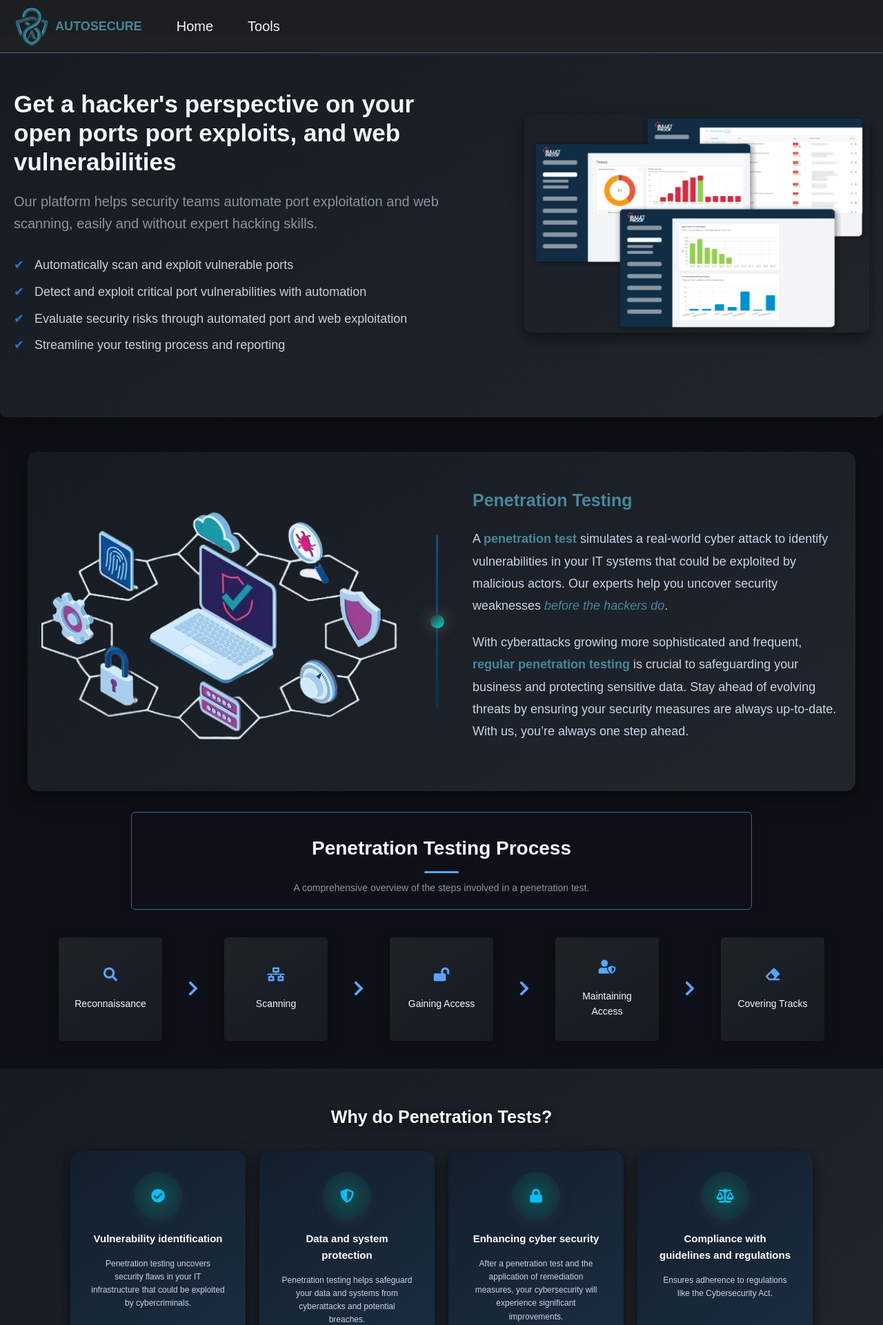
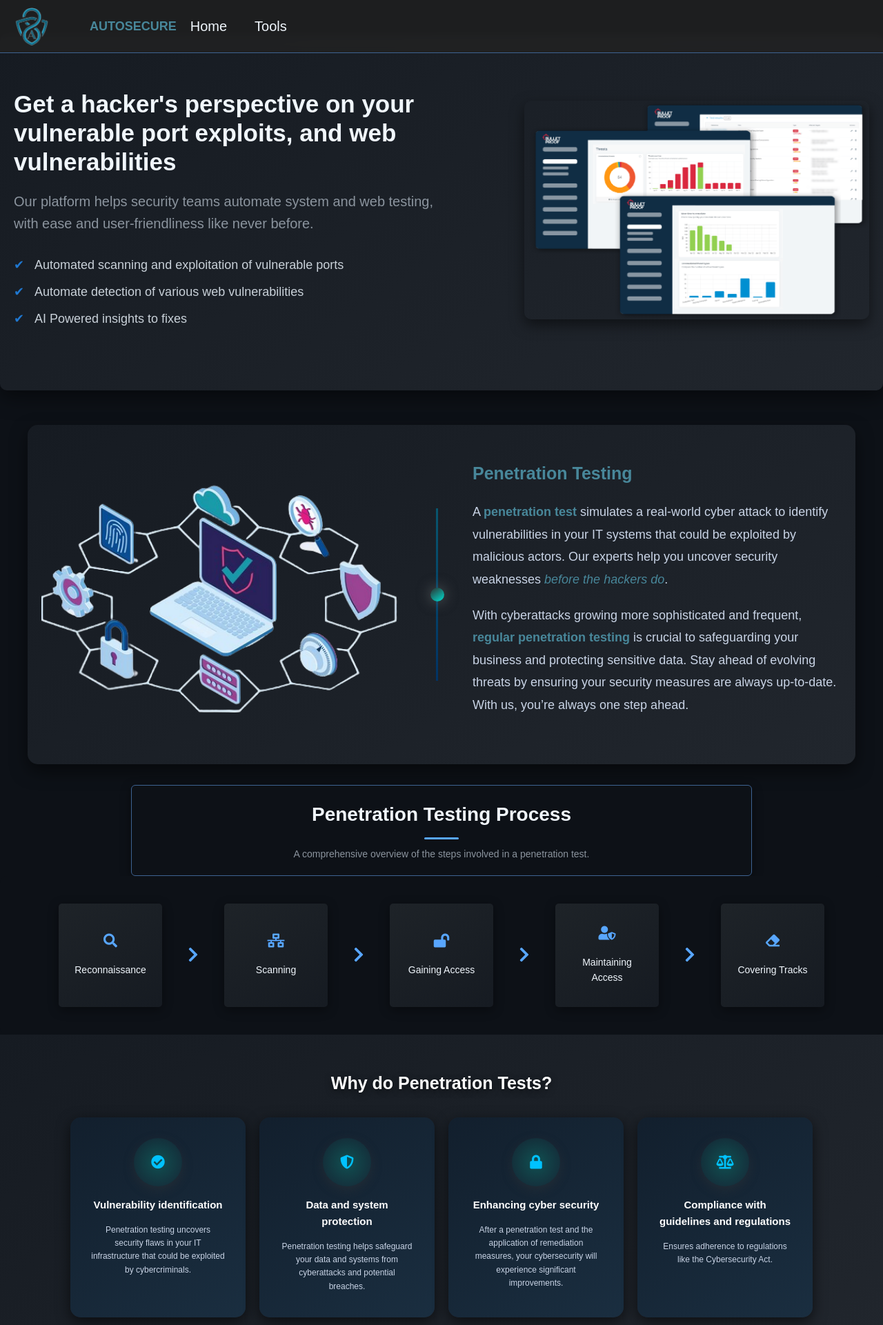
Before and after one commit to AutoSecureOrg/web-dashboard, a Flask app: page / in a window 1280 px wide. Shown: the top 1921 px of the page at 69% size. Run offline with Flask 3, Linux system fonts and the light colour scheme; parts of the project's set-up code (start-up, migrations or seed data) failed here and were passed over.

Commit message:
update ui

```diff
--- a/templates/footer.html
+++ b/templates/footer.html
@@ -3,7 +3,7 @@
         <!-- About Us Section -->
         <div class="footer-column">
             <h3>About Us</h3>
-            <p>We specialize in providing comprehensive penetration testing and cybersecurity solutions to safeguard your digital assets. Our expert team ensures your systems are resilient against evolving threats.</p>
+            <p>We provide an Automated Pentesting Solution to ease your rigorous cybersecurity tool needs.</p>
         </div>
         <!-- Services Section -->
         <div class="footer-column">
@@ -16,17 +16,14 @@
         <!-- Contact Us Section -->
         <div class="footer-column">
             <h3>Contact Us</h3>
-            <p>Email: <a href="mailto:support@cybersecure.com">support@cybersecure.com</a></p>
-            <p>Phone: <a href="tel:+18001234567">+1 (800) 123-4567</a></p>
-            <p>Address: 123 Cyber Lane, Tech City</p>
+            <p>Email: <a href="mailto:autosecure599@gmail.com">autosecure599@gmail.com</a></p>
         </div>
         <!-- Follow Us Section -->
         <div class="footer-column">
             <h3>Follow Us</h3>
             <ul class="social-icons">
-                <li><a href="https://twitter.com/yourprofile" target="_blank"><i class="fab fa-twitter"></i> Twitter</a></li>
+                <li><a href="https:autosecure.github.io" target="_blank"><i class="fab fa-github"></i>GitHub</a></li>
                 <li><a href="https://linkedin.com/in/yourprofile" target="_blank"><i class="fab fa-linkedin"></i> LinkedIn</a></li>
-                <li><a href="https://instagram.com/yourprofile" target="_blank"><i class="fab fa-instagram"></i> Instagram</a></li>
             </ul>
         </div>
     </div>
--- a/templates/home.html
+++ b/templates/home.html
@@ -5,13 +5,12 @@
 {% block content %}
 <div class="hero-section">
     <div class="hero-content">
-        <h1>Get a hacker's perspective on your open ports port exploits, and web vulnerabilities</h1>
-        <p>Our platform helps security teams automate port exploitation and web scanning, easily and without expert hacking skills.</p>
+        <h1>Get a hacker's perspective on your vulnerable port exploits, and web vulnerabilities</h1>
+        <p>Our platform helps security teams automate system and web testing, with ease and user-friendliness like never before.</p>
         <ul class="feature-list">
-            <li>Automatically scan and exploit vulnerable ports</li>
-            <li>Detect and exploit critical port vulnerabilities with automation</li>
-            <li>Evaluate security risks through automated port and web exploitation</li>
-            <li>Streamline your testing process and reporting</li>
+            <li>Automated scanning and exploitation of vulnerable ports</li>
+            <li>Automate detection of various web vulnerabilities</li>
+            <li>AI Powered insights to fixes</li>
 
         </ul>
     </div>
@@ -24,8 +23,6 @@
         <img src="{{ url_for('static', filename='images/penetration.png') }}" alt="Dashboard Screenshot">
     </div>
 </div>
-
-
 
 <div class="penetration-test-section">
     <div class="penetration-content">
@@ -46,18 +43,7 @@
     </div>
 </div>
 
-
-
-
-
-
-
-
-
-
 <div class="pentest-title">
-    <h2>    </h2>
-
     <h2>Penetration Testing Process</h2>
     <div class="divider"></div>
     <p>A comprehensive overview of the steps involved in a penetration test.</p>
@@ -133,11 +119,6 @@
     </div>
 </div>
 
-
-
-
-
-
 <section class="penetration-benefits">
     <div class="container">
         <h2>Why do Penetration Tests?</h2>
@@ -175,24 +156,14 @@
     </div>
 </section>
 
-
-
-
-
-
 <section class="about-autosecure">
     <div class="content-container">
       <h2>What you can do with AutoSecure</h2>
       <p>
-     <strong>AutoSecure</strong> is a web-based platform designed to streamline essential steps in cybersecurity assessments, including reconnaissance, vulnerability scanning, exploitation, and reporting. With our suite of advanced tools, you can identify weaknesses, secure systems, and stay ahead of cyber threats.
-      </p>
-      <p>
-        Leverage the power of over  built-in features to gain deep insights into your targets' vulnerabilities, enabling you to protect your infrastructure effectively and efficiently.
+     <strong>AutoSecure</strong> is designed to streamline essential steps in cybersecurity assessments, including reconnaissance, vulnerability scanning, exploitation, and reporting. With our suite of advanced tools, you can identify weaknesses, secure systems, and stay ahead of cyber threats.
       </p>
     </div>
   </section>
-
-
 
 <div class="attack-surface-section reverse">
     <div class="attack-surface-image">
@@ -201,26 +172,22 @@
     <div class="attack-surface-content">
         <h2 class="attack-title">Vulnerability Assessment</h2>
         <div class="attack-subsection">
-            <h3>Web Application Scanning</h3>
+            <h3>System Testing</h3>
+            <ul class="feature-list">
+                <li>
+                    <i class="fas fa-check-circle"></i>
+                    Uncover a wide range of infrastructure security issues with our <a href="{{ url_for('network_scanner') }}"
+                        class="link-highlight">System Testing</a>, a custom tool which finds open ports and services, automatically runs payloads and exploits and safely checks if they are exploitable.
+                </li>
+            </ul>
+        </div>
+        <div class="attack-subsection">
+            <h3>Web Application Testing</h3>
             <ul class="feature-list">
                 <li>
                     <i class="fas fa-check-circle"></i>
                     Use our powerful, custom <a href="{{ url_for('website_scanner') }}" class="link-highlight">Website Vulnerability Testing</a> to accurately detect common vulnerabilities (e.g. XSS, SQLi, OS Command injection) in classic and modern web applications.
                 </li>
-                <li>
-                    <i class="fas fa-check-circle"></i>
-                    Quickly identify specific security issues with dedicated scanners <strong></strong>.
-                </li>
-            </ul>
-        </div>
-        <div class="attack-subsection">
-            <h3>Port exploit</h3>
-            <ul class="feature-list">
-                <li>
-                    <i class="fas fa-check-circle"></i>
-                    Uncover a wide range of infrastructure security issues with our <a href="{{ url_for('network_scanner') }}" class="link-highlight">System Testing</a>, a custom tool which finds unnecessary open ports, missing security patches, service misconfigurations etc.
-                </li>
-
             </ul>
         </div>
         <button class="explore-button">Explore scanning tools</button>
@@ -249,9 +216,9 @@
     <div class="attack-surface-content">
         <h2>Reporting</h2>
         <ul class="feature-list">
-            <li>Create customizable reports for documentation</li>
-            <li>Streamline collaboration with ready-to-use templates</li>
-            <li>Export results in multiple formats (PDF, HTML, etc.)</li>
+            <li>Create reports for analysis</li>
+            <li>Export results in multiple formats (TXT, PDF)</li>
+            <li>Get AI-Powered Insights on fixing detected security vulnerabilities</li>
         </ul>
     </div>
 </div>
--- a/templates/navbar.html
+++ b/templates/navbar.html
@@ -1,18 +1,18 @@
-<!-- templates/navbar.html -->
 <header class="header">
     <div class="nav-container">
         <nav class="navbar">
+            <a href="{{ url_for('home') }}" class="nav-logo">
+                <img src="{{ url_for('static', filename='images/logo1.png') }}" alt="Logo" class="logo-image">
+                <span class="logo-text">AutoSecure</span>
+            </a>
 
-            <a href="{{ url_for('home') }}" class="nav-logo">
-                <img src="{{ url_for('static', filename='images/logo1.png') }}" alt="Logo" class="logo-image">                       <ul class="nav-menu">
-                <span class="logo-text">AutoSecure</span></a>
-
-                    <li class="nav-item">
+            <ul class="nav-menu">
+                <li class="nav-item">
                     <a href="{{ url_for('home') }}" class="nav-link">Home</a>
                 </li>
                 <li class="nav-item dropdown">
-                    <a href="javascript:void(0);" class="nav-link dropdown-toggle" onclick="toggleDropdown(event)">Tools</a>
-
+                    <a href="javascript:void(0);" class="nav-link dropdown-toggle"
+                        onclick="toggleDropdown(event)">Tools</a>
                     <div id="toolsDropdown" class="dropdown-content">
                         <a href="{{ url_for('network_scanner') }}" class="tool-card">
                             <img src="{{ url_for('static', filename='images/port3.png') }}" alt="System Testing">
@@ -24,9 +24,8 @@
                         </a>
                     </div>
                 </li>
+            </ul>
 
-
-            </ul>
             <div class="hamburger">
                 <span class="bar"></span>
                 <span class="bar"></span>
@@ -35,3 +34,17 @@
         </nav>
     </div>
 </header>
+
+<style>
+    .navbar {
+        display: flex;
+        justify-content: space-between;
+        align-items: center;
+    }
+
+    .nav-menu {
+        display: flex;
+        gap: 20px;
+        margin-left: auto;
+    }
+</style>
--- a/templates/website_scanner.html
+++ b/templates/website_scanner.html
@@ -40,7 +40,7 @@
 
                     </select>
 
-                    <button type="submit">Start Scan</button>
+                    <button type="submit">Start Assessment</button>
                 </form>
             </div>
         </div>
```
